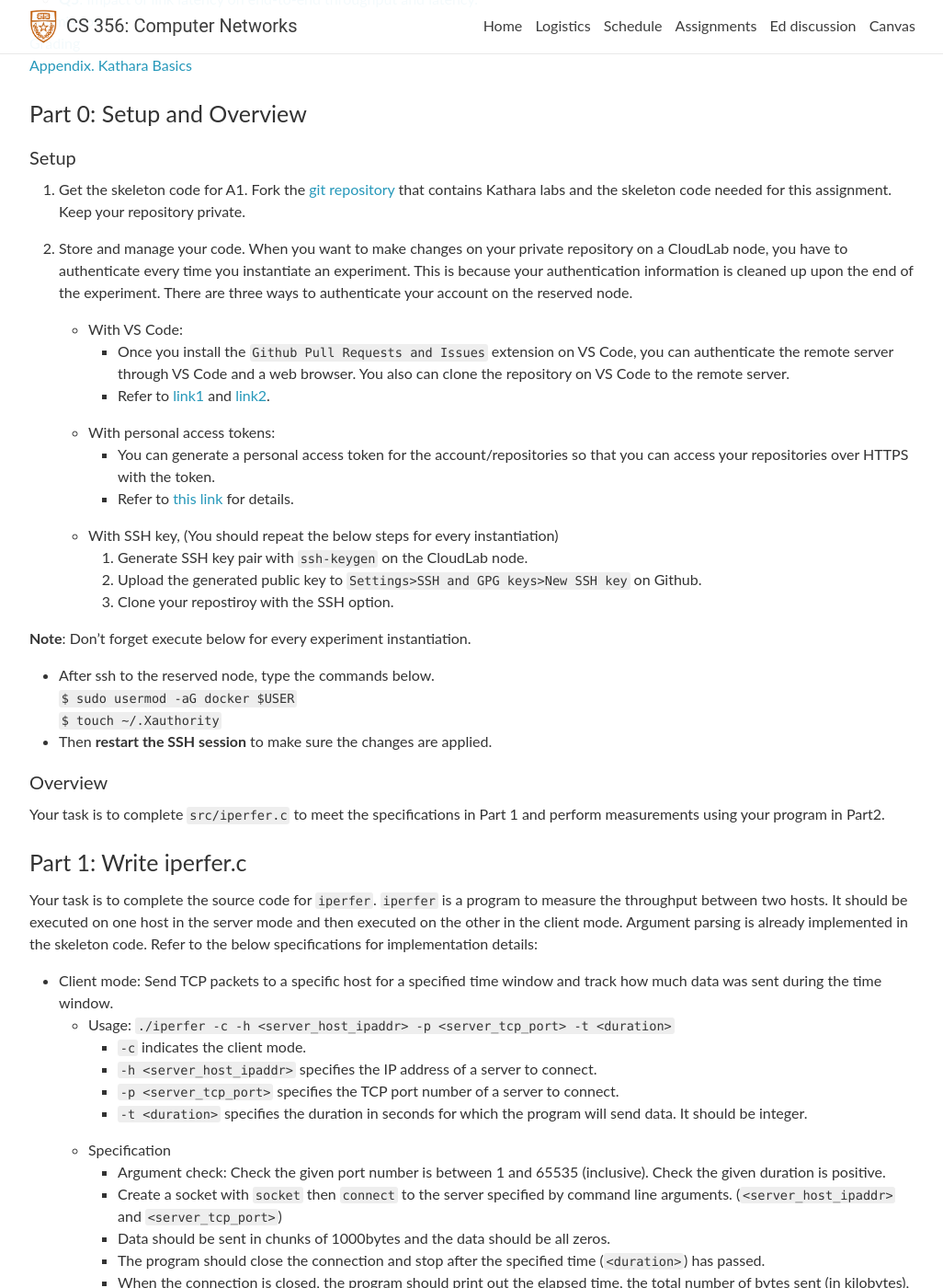
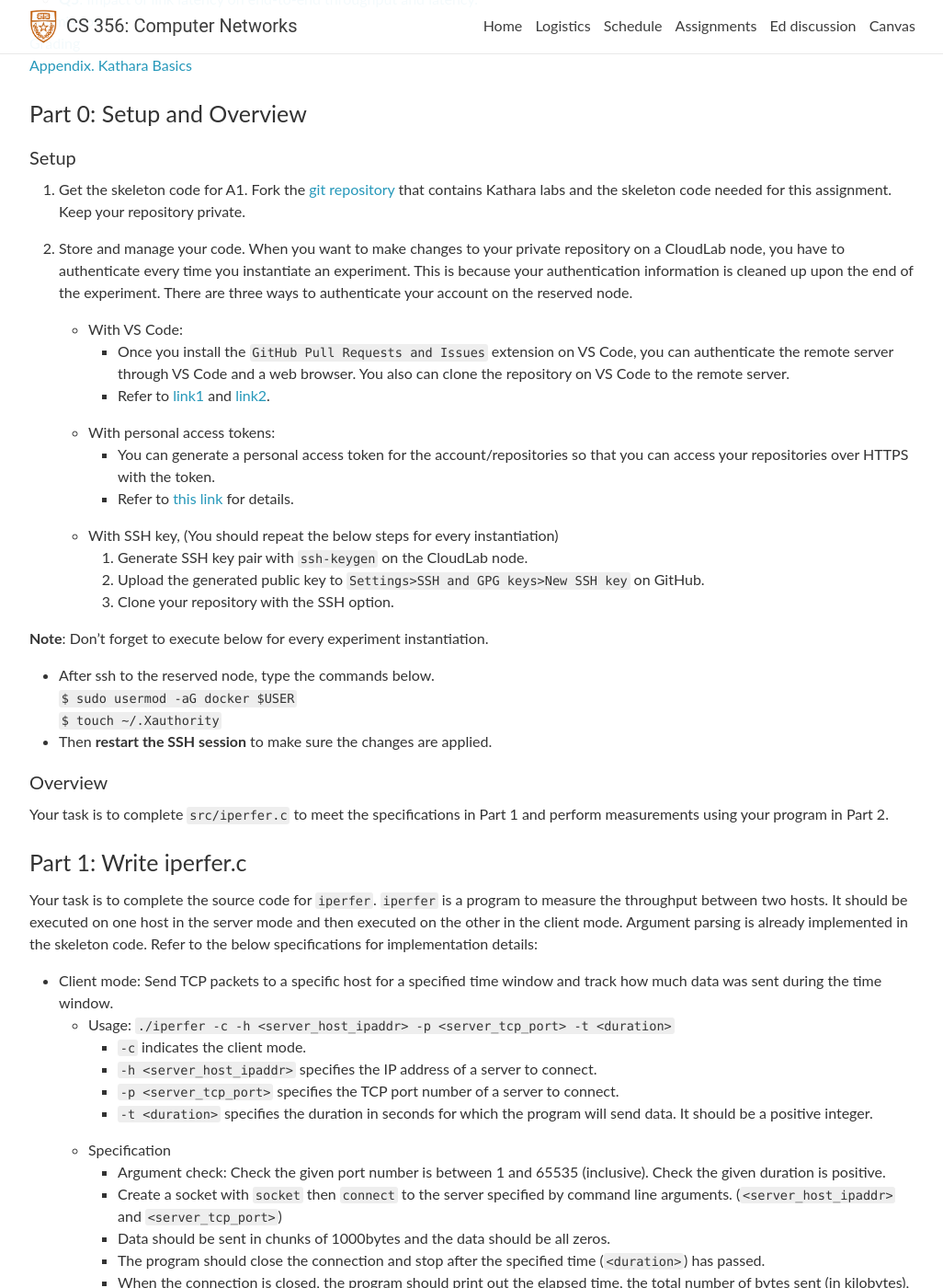
Before and after one commit to utcs356/sp25, a Jekyll site: the page built from _pages/1_socket.md, in a window 1280 px wide and 1400 px high, scrolled down 428 px. Shown: the whole window at 92% size, without its empty margins (126-1152 px from the left). Built offline with Jekyll 4.4.1, drawn with Linux system fonts in a browser that asks for light colours; nearby versions of some CDN libraries; comment, search, counter and statistics services are not loaded; some of the changed text lies outside the part shown.

Commit message:
Nits on A1

```diff
--- a/_pages/1_socket.md
+++ b/_pages/1_socket.md
@@ -14,27 +14,27 @@ title: "Assignment 1: Socket Programming and Measurement"
 Fork the [git repository](https://github.com/utcs356/assignment1.git) that contains Kathara labs and the skeleton code needed for this assignment. Keep your repository private.
 
 2. Store and manage your code.
-When you want to make changes on your private repository on a CloudLab node, you have to authenticate every time you instantiate an experiment. This is because your authentication information is cleaned up upon the end of the experiment. There are three ways to authenticate your account on the reserved node.
+When you want to make changes to your private repository on a CloudLab node, you have to authenticate every time you instantiate an experiment. This is because your authentication information is cleaned up upon the end of the experiment. There are three ways to authenticate your account on the reserved node.
     * With VS Code:
-        * Once you install the `Github Pull Requests and Issues` extension on VS Code, you can authenticate the remote server through VS Code and a web browser. You also can clone the repository on VS Code to the remote server.
+        * Once you install the `GitHub Pull Requests and Issues` extension on VS Code, you can authenticate the remote server through VS Code and a web browser. You also can clone the repository on VS Code to the remote server.
         * Refer to [link1](https://vscode.github.com/) and [link2](https://code.visualstudio.com/docs/sourcecontrol/github).
     * With personal access tokens:
         * You can generate a personal access token for the account/repositories so that you can access your repositories over HTTPS with the token.
         * Refer to [this link](https://docs.github.com/en/authentication/keeping-your-account-and-data-secure/managing-your-personal-access-tokens) for details.
     * With SSH key, (You should repeat the below steps for every instantiation)
         1. Generate SSH key pair with `ssh-keygen` on the CloudLab node.
-        2. Upload the generated public key to `Settings>SSH and GPG keys>New SSH key` on Github.
-        3. Clone your repostiroy with the SSH option.
+        2. Upload the generated public key to `Settings>SSH and GPG keys>New SSH key` on GitHub.
+        3. Clone your repository with the SSH option.
 
 
-**Note**: Don't forget execute below for every experiment instantiation.
+**Note**: Don't forget to execute below for every experiment instantiation.
 * After ssh to the reserved node, type the commands below.
     `$ sudo usermod -aG docker $USER`
     `$ touch ~/.Xauthority`
 * Then **restart the SSH session** to make sure the changes are applied.
 
 #### Overview
-Your task is to complete `src/iperfer.c` to meet the specifications in Part 1 and perform measurements using your program in Part2.
+Your task is to complete `src/iperfer.c` to meet the specifications in Part 1 and perform measurements using your program in Part 2.
 
 ### Part 1: Write iperfer.c
 Your task is to complete the source code for `iperfer`. `iperfer` is a program to measure the throughput between two hosts. It should be executed on one host in the server mode and then executed on the other in the client mode. Argument parsing is already implemented in the skeleton code. Refer to the below specifications for implementation details:
@@ -43,7 +43,7 @@ Your task is to complete the source code for `iperfer`. `iperfer` is a program t
         * `-c` indicates the client mode.
         * `-h <server_host_ipaddr>` specifies the IP address of a server to connect.
         * `-p <server_tcp_port>` specifies the TCP port number of a server to connect.
-        * `-t <duration>` specifies the duration in seconds for which the program will send data. It should be integer.
+        * `-t <duration>` specifies the duration in seconds for which the program will send data. It should be a positive integer.
     * Specification
         * Argument check: Check the given port number is between 1 and 65535 (inclusive). Check the given duration is positive.
         * Create a socket with `socket` then `connect` to the server specified by command line arguments. (`<server_host_ipaddr>` and `<server_tcp_port>`)
@@ -134,4 +134,4 @@ Kathara lab is a set of preconfigured (virtual) devices. A basic Kathara lab is
 * Subdirectories: contains the configuration settings for each device
 * `<device_name>.startup` files that describe actions performed by devices when they are started.
 
-To deploy virtual network, move to the Kathara lab directory then type `$ kathara lstart`. Then the xterm terminal connected to each virtual network device would appear. To terminate the deployment, type `$ kathara lclean`. Some useful kathara commands are summarized [here](https://www.kathara.org/man-pages/kathara.1.html).
+To deploy a virtual network, move to the Kathara lab directory then type `$ kathara lstart`. Then the XTerm terminal connected to each virtual network device would appear. To terminate the deployment, type `$ kathara lclean`. Some useful kathara commands are summarized [here](https://www.kathara.org/man-pages/kathara.1.html).
```
Also changed, not shown: other parts of _pages/1_socket.md (+11 -11 lines).
